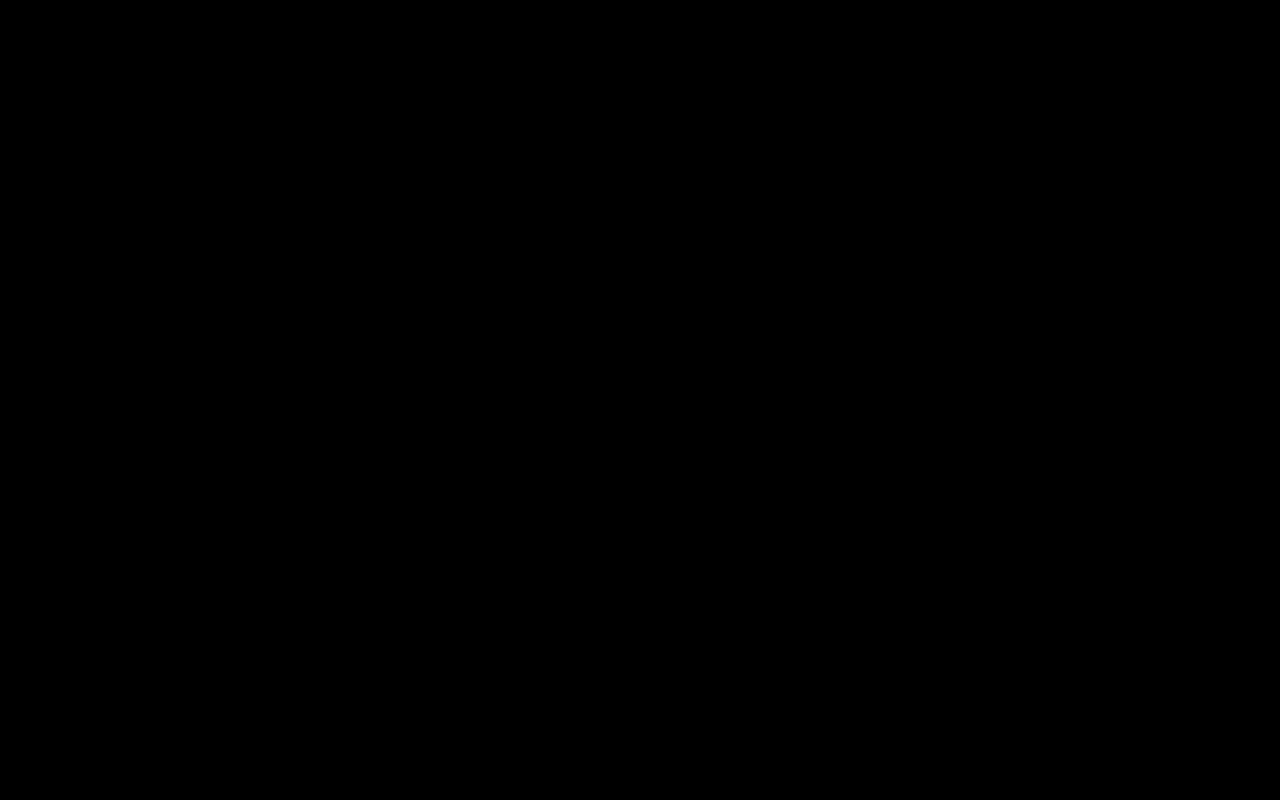
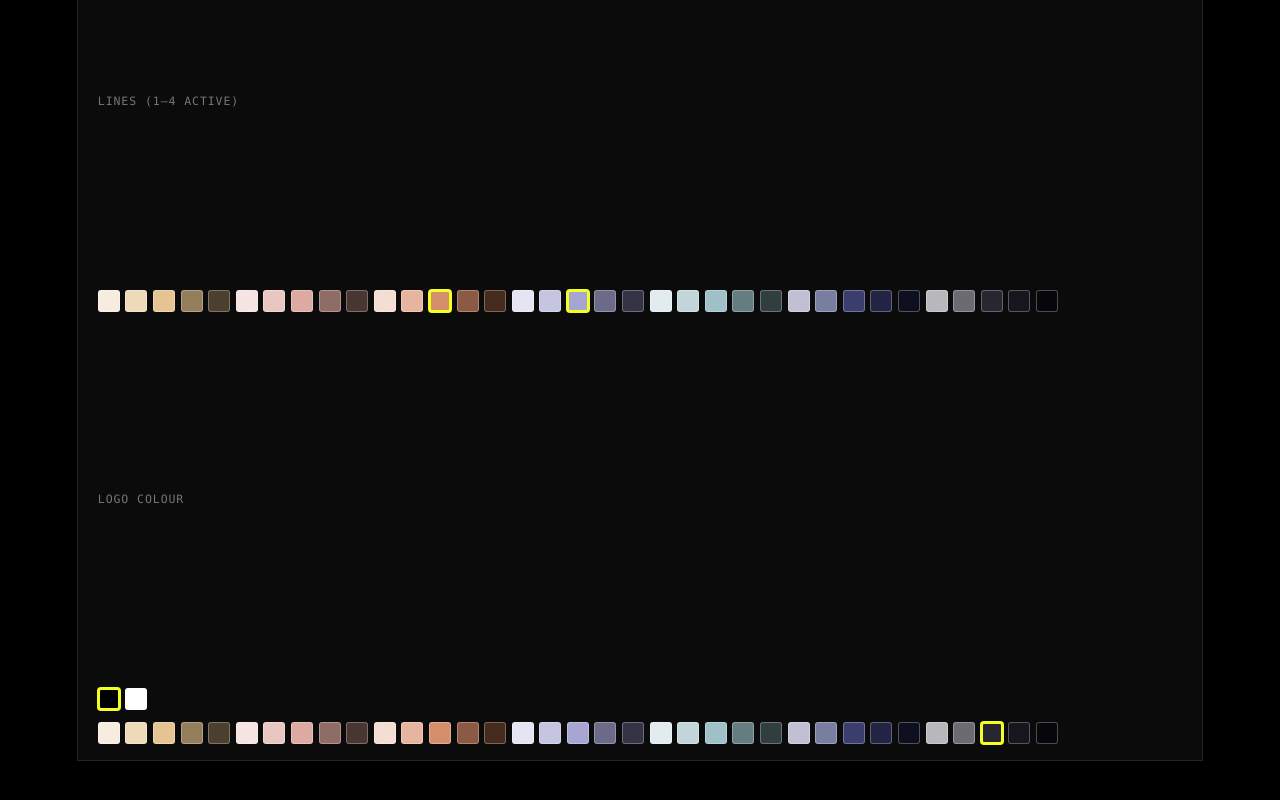
Before and after one commit to buda-loco/photofolio, a Next.js app: page /presentations/placeworks/tool in a window 1280 px wide. Shown: the part 1451-2251 px from the top of the page. Before the commit the page ends 1027 px from the top, so only its background shows below. Built offline with nearby package versions, Linux system fonts and the light colour scheme.

Commit message:
feat(placeworks-tool): add colour panel with palette shade pickers
Adds ColourPanel with background, multi-line (1-4 active), and logo colour
swatch pickers, wired into BrandAssetTool's params state.

```diff
--- a/src/app/presentations/placeworks/_components/tool/BrandAssetTool.tsx
+++ b/src/app/presentations/placeworks/_components/tool/BrandAssetTool.tsx
@@ -8,6 +8,7 @@ import type { SwatchRef } from './palette'
 import PlaceWorksLogo from './PlaceWorksLogo'
 import { useLogoBBox } from './useLogoBBox'
 import PathEditor from './PathEditor'
+import ColourPanel from './ColourPanel'
 
 export type ToolParams = {
   canvas: { widthPx: number; heightPx: number; unit: 'px' | 'cm'; widthCm: number; heightCm: number; dpi: number }
@@ -181,6 +182,13 @@ export default function BrandAssetTool() {
         </svg>
         {lowContrast && <p className="pw-contrast-warning">Logo colour is low-contrast against its cream backing panel.</p>}
       </div>
+
+      <ColourPanel
+        background={params.colours.background} lines={params.colours.lines} logo={params.colours.logo}
+        onBackgroundChange={(background) => setParams((p) => ({ ...p, colours: { ...p.colours, background } }))}
+        onLinesChange={(lines) => setParams((p) => ({ ...p, colours: { ...p.colours, lines } }))}
+        onLogoChange={(logo) => setParams((p) => ({ ...p, colours: { ...p.colours, logo } }))}
+      />
     </div>
   )
 }
--- /dev/null
+++ b/src/app/presentations/placeworks/_components/tool/ColourPanel.tsx
@@ -0,0 +1,68 @@
+'use client'
+
+import { PALETTE, shadesOf, type PaletteKey, type SwatchRef } from './palette'
+
+type Props = {
+  background: SwatchRef
+  lines: SwatchRef[]
+  logo: SwatchRef | 'black' | 'white'
+  onBackgroundChange: (ref: SwatchRef) => void
+  onLinesChange: (refs: SwatchRef[]) => void
+  onLogoChange: (v: SwatchRef | 'black' | 'white') => void
+}
+
+const KEYS = Object.keys(PALETTE) as PaletteKey[]
+
+function SwatchPicker({ value, onChange }: { value: SwatchRef; onChange: (r: SwatchRef) => void }) {
+  return (
+    <div className="pw-swatch-grid">
+      {KEYS.flatMap((key) => shadesOf(key).map((hex, step) => (
+        <button
+          key={`${key}-${step}`}
+          className={`pw-swatch${value.base === key && value.shadeStep === step ? ' pw-swatch--active' : ''}`}
+          style={{ background: hex }}
+          title={`${key} · shade ${step}`}
+          onClick={() => onChange({ base: key, shadeStep: step })}
+        />
+      )))}
+    </div>
+  )
+}
+
+export default function ColourPanel({ background, lines, logo, onBackgroundChange, onLinesChange, onLogoChange }: Props) {
+  const toggleLine = (key: PaletteKey, step: number) => {
+    const exists = lines.some((l) => l.base === key && l.shadeStep === step)
+    if (exists) {
+      if (lines.length > 1) onLinesChange(lines.filter((l) => !(l.base === key && l.shadeStep === step)))
+    } else if (lines.length < 4) {
+      onLinesChange([...lines, { base: key, shadeStep: step }])
+    }
+  }
+
+  return (
+    <div className="pw-controls" style={{ flexDirection: 'column', alignItems: 'stretch' }}>
+      <span className="pw-slider">Background</span>
+      <SwatchPicker value={background} onChange={onBackgroundChange} />
+
+      <span className="pw-slider">Lines&nbsp;(1&ndash;4 active)</span>
+      <div className="pw-swatch-grid">
+        {KEYS.flatMap((key) => shadesOf(key).map((hex, step) => (
+          <button
+            key={`${key}-${step}`}
+            className={`pw-swatch${lines.some((l) => l.base === key && l.shadeStep === step) ? ' pw-swatch--active' : ''}`}
+            style={{ background: hex }}
+            title={`${key} · shade ${step}`}
+            onClick={() => toggleLine(key, step)}
+          />
+        )))}
+      </div>
+
+      <span className="pw-slider">Logo colour</span>
+      <div className="pw-swatch-grid">
+        <button className={`pw-swatch${logo === 'black' ? ' pw-swatch--active' : ''}`} style={{ background: '#000' }} title="Black" onClick={() => onLogoChange('black')} />
+        <button className={`pw-swatch${logo === 'white' ? ' pw-swatch--active' : ''}`} style={{ background: '#fff' }} title="White" onClick={() => onLogoChange('white')} />
+      </div>
+      <SwatchPicker value={typeof logo === 'string' ? { base: 'nearBlack', shadeStep: 2 } : logo} onChange={onLogoChange} />
+    </div>
+  )
+}
```
